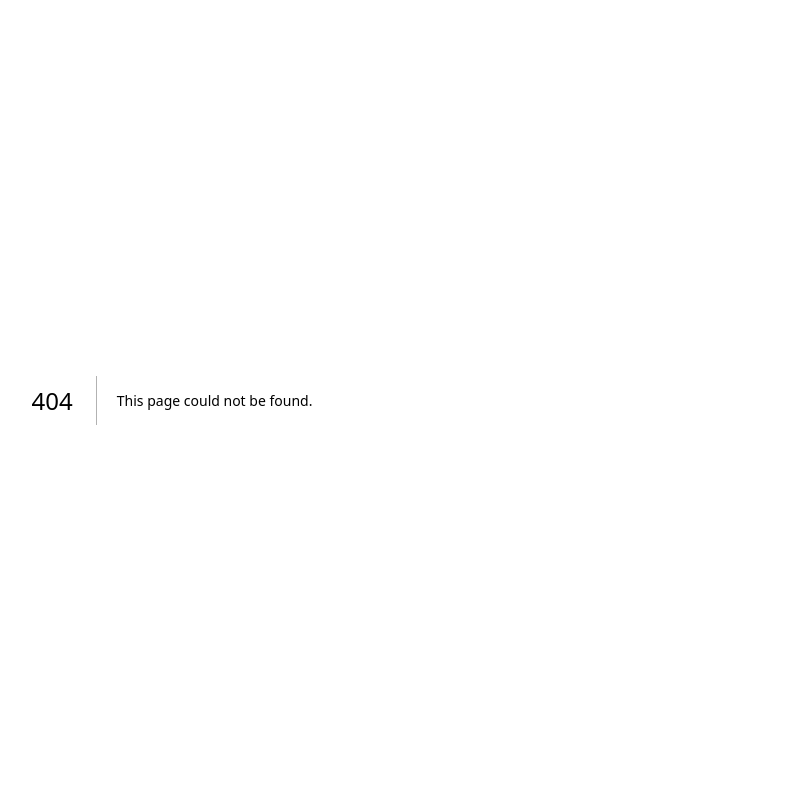
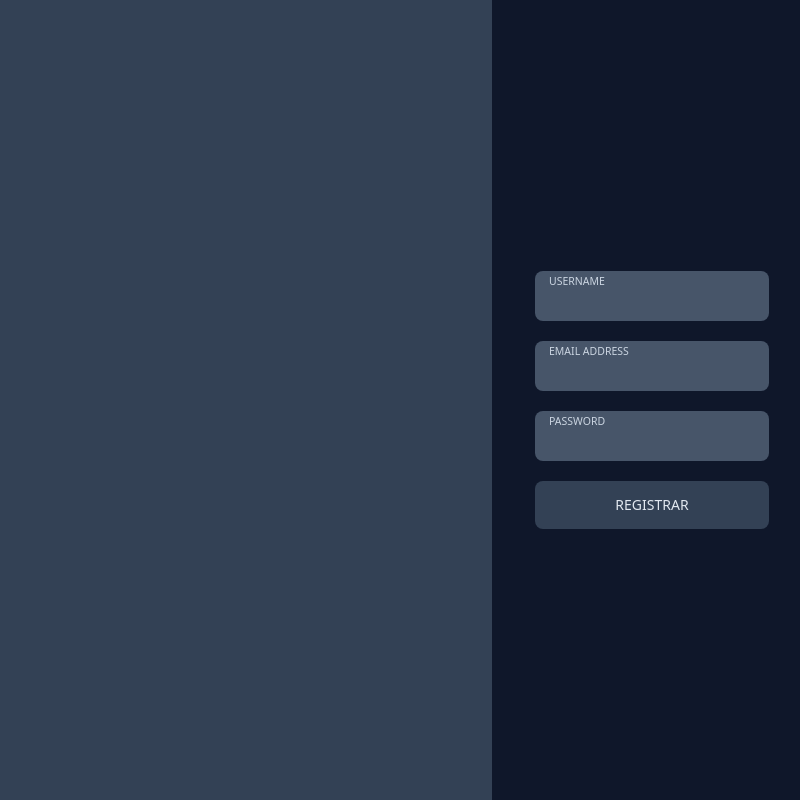
Before and after one commit to muriloramosoficial/thepurgefx_nextjs, a Next.js app: page /login in a window 1280 px wide. Before the commit this address had no page. Shown: the whole page, without its empty margins (468-1268 px from the left). Built offline with nearby package versions, Linux system fonts and the light colour scheme.

Commit message:
criando form de registro 03

```diff
--- a/components/create_user.tsx
+++ b/components/create_user.tsx
@@ -1,5 +1,7 @@
 import CloseIcon from '@/icons/close';
-import { useContext, useEffect, useState } from 'react';
+import LoadIcon from '@/icons/load_icon';
+import Users from '@/icons/users';
+import { useContext, useEffect, useRef, useState } from 'react';
 import { useForm } from 'react-hook-form';
 
 export default function NewUserForm() {
@@ -53,45 +55,49 @@ export default function NewUserForm() {
   }, [isRegister]);
 
   return (
-    <>
-       <div className={isRegister ? 'flex flex-row justify-between items-center w-full bg-green-600 text-green-200 text-lg font-bold p-5 rounded-md mb-5' : 'hidden'} id='alertMessage'>
+    <div className='p-10'>
+
+        <div className={isRegister ? 'flex flex-row justify-between items-center bg-green-600 text-green-200 text-lg font-bold p-5 rounded-md mb-5' : 'hidden'} id='alertMessage'>
             <h1>Successfully registered user on the platform!</h1>
             <div className='flex flex-row items-center text-sm text-green-400 font-semibold'>
                 <p className='mr-5'>{counter}</p>
                 <CloseIcon color='text-slate-400' width='w-3' height='h-3'/>
             </div>
         </div>
-          <div className={isRegError ? 'flex flex-row justify-between items-center w-full bg-red-600 text-red-200 text-lg font-bold p-5 rounded-md mb-5' : 'hidden'} id='alertMessage'>
+        <div className={isRegError ? 'flex flex-row justify-between items-center bg-red-600 text-red-200 text-lg font-bold p-5 rounded-md mb-5' : 'hidden'} id='alertMessage'>
             <h1>Failed to register user on the platform. Please try again!</h1>
             <div className='flex flex-row items-center text-sm text-red-400 font-semibold'>
                 <p className='mr-5'>{counter}</p>
                 <CloseIcon color='text-slate-400' width='w-3' height='h-3'/>
             </div>
         </div>
-      {/* <div className={isRegister ? 'flex flex-row justify-between items-center w-full bg-green-600 text-green-200 text-lg font-bold p-5 rounded-md mb-5' : 'hidden'} id='alertMessage'>
-        asdasdadasdas {counter}s
-      </div> */}
+
 
         <form onSubmit={handleSubmit(onSubmit)}>
-        <div>
-          <label htmlFor="username">Username:</label>
-          <input type="text" id="username" {...register("username", { required: true })} />
-          {errors.username && <span>Username é obrigatório</span>}
+            <div className="relative">
+                <div className='flex flex-row justify-center items-center'>
+                    <label htmlFor="username" className="absolute text-sm text-slate-300 dark:text-gray-400 duration-300 transform -translate-y-4 scale-75 top-4 z-10 origin-[0] left-3.5 peer-focus:text-slate-200 peer-focus:dark:text-slate-500 peer-placeholder-shown:scale-100 peer-placeholder-shown:translate-y-0 peer-focus:scale-75 peer-focus:-translate-y-4">USERNAME</label>
+                    {errors.username && ''}
                 </div>
-        <div>
-          <label htmlFor="email">E-mail:</label>
-          <input type="email" id="email" {...register("email", { required: true })} />
-          {errors.email && <span>E-mail é obrigatório</span>}
+                <input tabIndex={1} type="text" id="username" className="block lowercase rounded-lg px-4 pb-2.5 pt-5 w-full text-sm text-slate-200 bg-slate-600 dark:bg-gray-700 border-0 border-gray-300 appearance-none dark:text-white dark:border-slate-600 dark:focus:border-slate-500 focus:outline-none focus:ring-0 focus:border-slate-600 peer" placeholder=" " {...register("username", { required: true })} />
+
             </div>
-        <div>
-          <label htmlFor="password">Password:</label>
-          <input type="password" id="password" {...register("password", { required: true })} />
-          {errors.password && <span>Password é obrigatório</span>}
+            <div className="relative mt-5">
+                <label htmlFor="email" className="absolute text-sm text-slate-300 dark:text-gray-400 duration-300 transform -translate-y-4 scale-75 top-4 z-10 origin-[0] left-3.5 peer-focus:text-slate-200 peer-focus:dark:text-slate-500 peer-placeholder-shown:scale-100 peer-placeholder-shown:translate-y-0 peer-focus:scale-75 peer-focus:-translate-y-4">EMAIL ADDRESS</label>
+                <input tabIndex={2} type="text" id="email" className="block lowercase rounded-lg px-4 pb-2.5 pt-5 w-full text-sm text-slate-200 bg-slate-600 dark:bg-gray-700 border-0 border-gray-300 appearance-none dark:text-white dark:border-slate-600 dark:focus:border-slate-500 focus:outline-none focus:ring-0 focus:border-slate-600 peer" placeholder=" " {...register("email", { required: true })} />
+                {errors.email && <p className='text-xs text-red-700 uppercase'><span className='text-xs text-red-700 font-bold uppercase'>email</span> is required!</p>}
             </div>
-        <button type="submit" disabled={isLoading}>
-          {isLoading ? 'Criando usuário...' : 'Criar usuário'}
+            <div className="relative mt-5">
+                <label htmlFor="password" className="absolute text-sm text-slate-300 dark:text-gray-400 duration-300 transform -translate-y-4 scale-75 top-4 z-10 origin-[0] left-3.5 peer-focus:text-slate-200 peer-focus:dark:text-slate-500 peer-placeholder-shown:scale-100 peer-placeholder-shown:translate-y-0 peer-focus:scale-75 peer-focus:-translate-y-4">PASSWORD</label>
+                <input tabIndex={3} type="password" id="password" className="block lowercase rounded-lg px-4 pb-2.5 pt-5 w-full text-sm text-slate-200 bg-slate-600 dark:bg-gray-700 border-0 border-gray-300 appearance-none dark:text-white dark:border-slate-600 dark:focus:border-slate-500 focus:outline-none focus:ring-0 focus:border-slate-600 peer" placeholder=" " {...register("password", { required: true })} />
+                {errors.password && <p className='text-xs text-red-700 uppercase'><span className='text-xs text-red-700 font-bold uppercase'>password</span> is required!</p>}
+            </div>
+            <div className='flex flex-row justify-center items-center mt-5'>
+                <button className='flex justify-center items-center bg-slate-700 rounded-lg pb-3.5 pt-3.5 w-full text-sm text-slate-200 dark:bg-gray-700 border-0 border-gray-300 appearance-none dark:text-white dark:border-slate-600 dark:focus:border-slate-500 focus:outline-none focus:ring-0 focus:border-slate-600' type="submit" disabled={isLoading}>
+                {isLoading ? 'AGUARDE' + (<LoadIcon/>) : 'REGISTRAR'}
                 </button>
+            </div>
         </form>
-    </>
+    </div>
   );
 }
--- /dev/null
+++ b/icons/load_icon.tsx
@@ -0,0 +1,11 @@
+const LoadIcon = () => {
+    return (
+        <p className="animate-spin">
+            <svg xmlns="http://www.w3.org/2000/svg" fill="none" viewBox="0 0 24 24" strokeWidth="1.5" stroke="currentColor" className="w-6 h-6">
+                <path strokeLinecap="round" strokeLinejoin="round" d="M16.023 9.348h4.992v-.001M2.985 19.644v-4.992m0 0h4.992m-4.993 0l3.181 3.183a8.25 8.25 0 0013.803-3.7M4.031 9.865a8.25 8.25 0 0113.803-3.7l3.181 3.182m0-4.991v4.99" />
+            </svg>
+        </p>
+    )
+}
+
+export default LoadIcon;
--- a/pages/index.tsx
+++ b/pages/index.tsx
@@ -1,12 +1,14 @@
 import Dashboard from "@/components/dashboard";
+import LoginPage from "./login";
 
 export default function Home() {
 
   return (
     <>
-      <div className="">
+      {/* <div className="">
         <Dashboard />
-      </div>
+      </div> */}
+      <LoginPage/>
     </>
   )
 }
--- /dev/null
+++ b/pages/login.tsx
@@ -0,0 +1,25 @@
+import NewUserForm from "@/components/create_user";
+
+const LoginPage = () => {
+    return (
+        <>
+            <div className='flex flex-row w-full h-screen bg-slate-500' id='rightContent'>
+                <div className="bg-slate-700 w-full" id="left">
+                    {/* <div className=" p-5 ">
+                        <button id="Login">Login</button>
+                        <button id="Register">Register</button>
+                    </div> */}
+
+                    {/* <NewUserForm/> */}
+                </div>
+                <div className="flex justify-center items-center w-1/3 bg-slate-900" id="right">
+                    <div className="">
+                        <NewUserForm/>
+                    </div>
+                </div>
+            </div>
+        </>
+    )
+}
+
+export default LoginPage;
--- /dev/null
+++ b/pages/register.tsx
@@ -0,0 +1,25 @@
+import NewUserForm from "@/components/create_user";
+
+const RegisterPage = () => {
+    return (
+        <>
+            <div className='flex flex-row w-full h-screen bg-slate-500' id='rightContent'>
+                <div className="bg-slate-700 w-full" id="left">
+                    {/* <div className=" p-5 ">
+                        <button id="Login">Login</button>
+                        <button id="Register">Register</button>
+                    </div> */}
+
+                    {/* <NewUserForm/> */}
+                </div>
+                <div className="flex justify-center items-center w-1/3 bg-slate-900" id="right">
+                    <div className="">
+                        <NewUserForm/>
+                    </div>
+                </div>
+            </div>
+        </>
+    )
+}
+
+export default RegisterPage;
--- a/styles/globals.css
+++ b/styles/globals.css
@@ -32,3 +32,7 @@ body {
   width: 0px;
   background: transparent;
 }
+
+.inputrighticon{
+  margin-left: -20px;
+}
```
Lines whose indentation alone changed are shown as unchanged.
